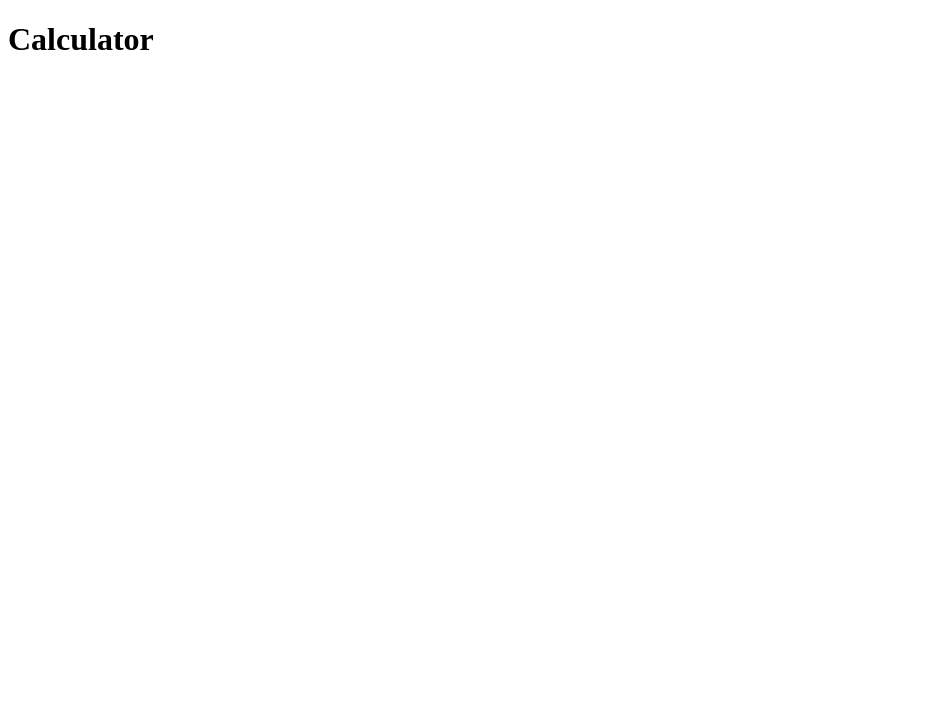
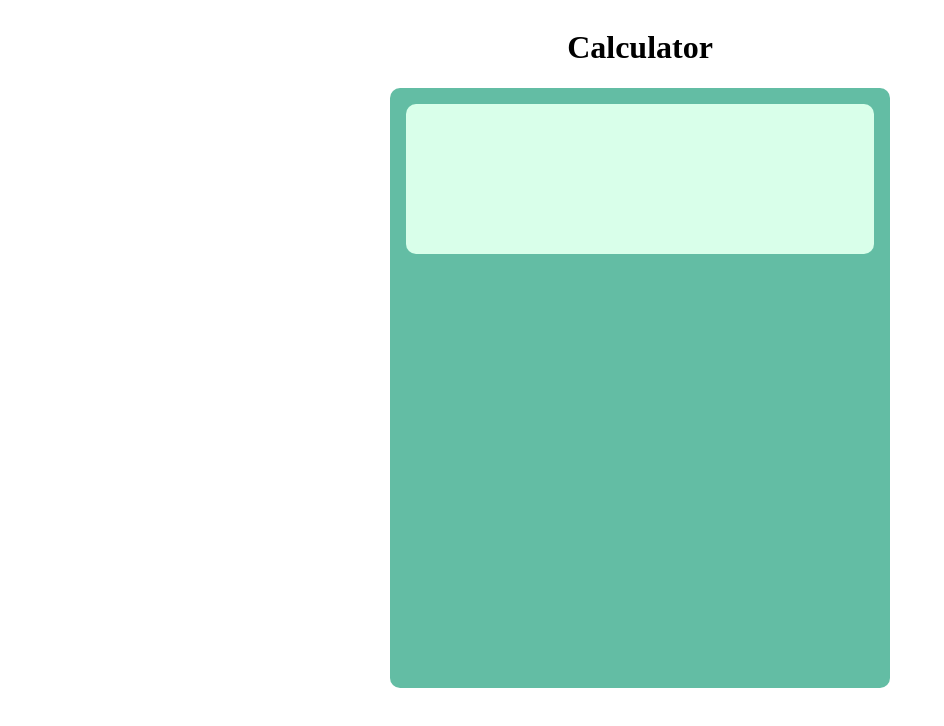
Before and after one commit to Chiemezuo/calculator, a plain HTML site: page index.html in a window 1280 px wide. Shown: the whole page, without its empty margins (0-944 px from the left). Drawn offline with Linux system fonts and the light colour scheme.

Commit message:
Create a BMO-like body layout for the calculator

```diff
--- a/index.html
+++ b/index.html
@@ -5,9 +5,14 @@
   <meta http-equiv="X-UA-Compatible" content="IE=edge">
   <meta name="viewport" content="width=device-width, initial-scale=1.0">
   <script src="./index.js"></script>
+  <link rel="stylesheet" href="style.css">
   <title>Calculator</title>
 </head>
 <body>
   <h1>Calculator</h1>
+  <div class="calculator">
+    <div class="display"></div>
+    <div class="calc-keys"></div>
+  </div>
 </body>
 </html>
--- /dev/null
+++ b/style.css
@@ -0,0 +1,19 @@
+body {
+  display: flex;
+  flex-direction: column;
+  align-items: center;
+}
+
+.calculator {
+  width: 500px;
+  height: 600px;
+  background-color: #63bda4;
+  border-radius: 10px;
+}
+
+.display {
+  margin: 16px;
+  height: 150px;
+  background-color: #d9ffea;
+  border-radius: 10px;
+}
```
